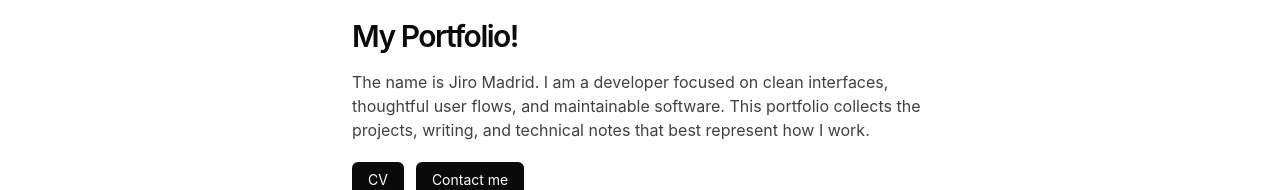
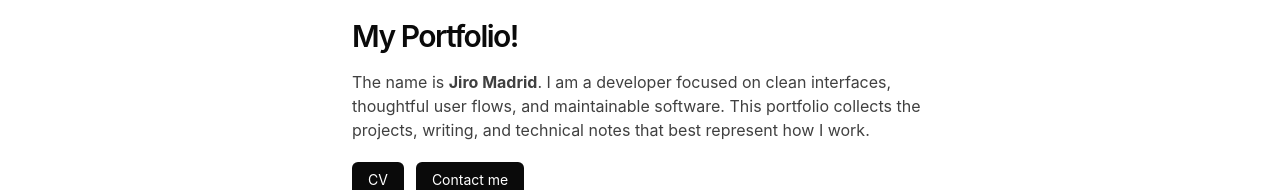
Before and after one commit to Joriman15/portfolio-kit, a Next.js app: page / in a window 1280 px wide. Shown: the part 158-348 px from the top of the page. Built offline with nearby package versions, Linux system fonts and the light colour scheme.

Commit message:
Update page.tsx

```diff
--- a/app/page.tsx
+++ b/app/page.tsx
@@ -51,7 +51,7 @@ export default function Page() {
             My Portfolio!
           </h1>
           <p className="text-neutral-700 dark:text-neutral-300">
-            The name is Jiro Madrid. I am a developer focused on clean interfaces, thoughtful user flows,
+            The name is <strong>Jiro Madrid</strong>. I am a developer focused on clean interfaces, thoughtful user flows,
             and maintainable software. This portfolio collects the projects,
             writing, and technical notes that best represent how I work.
           </p>
```
